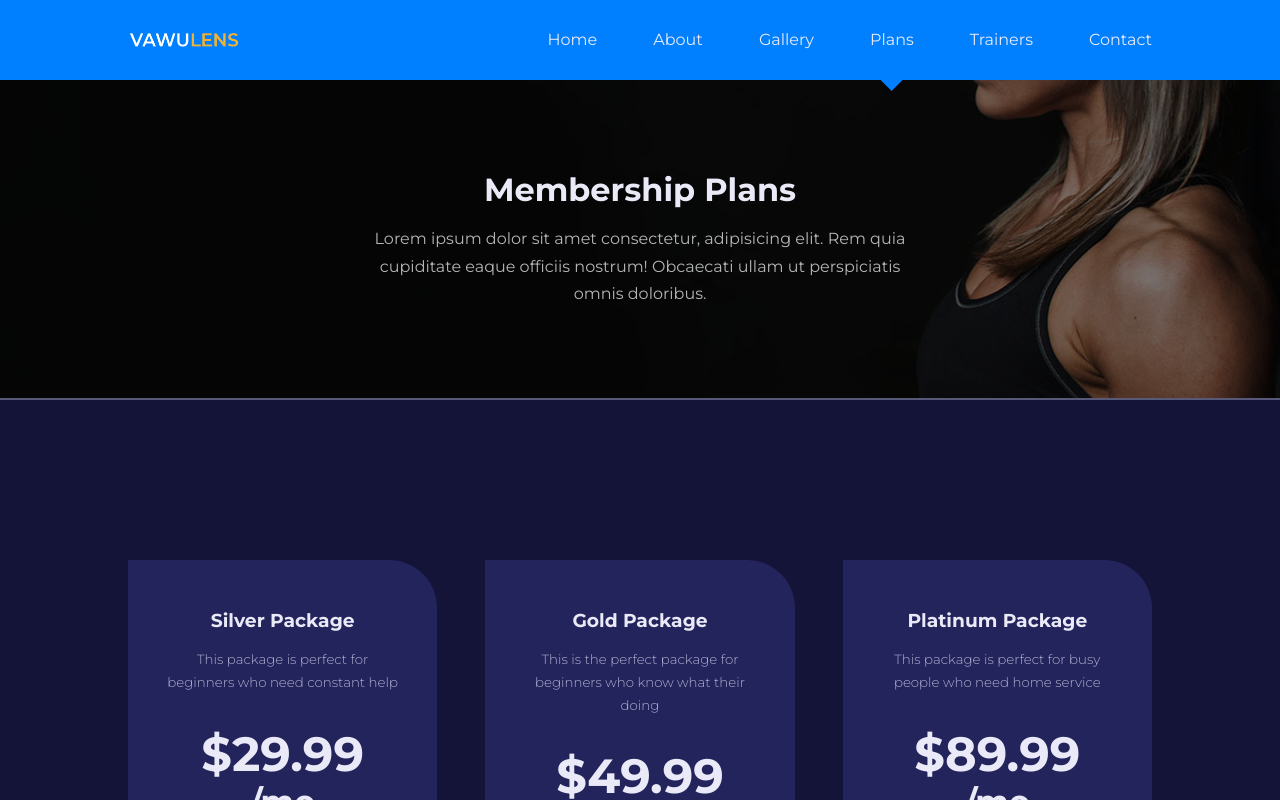
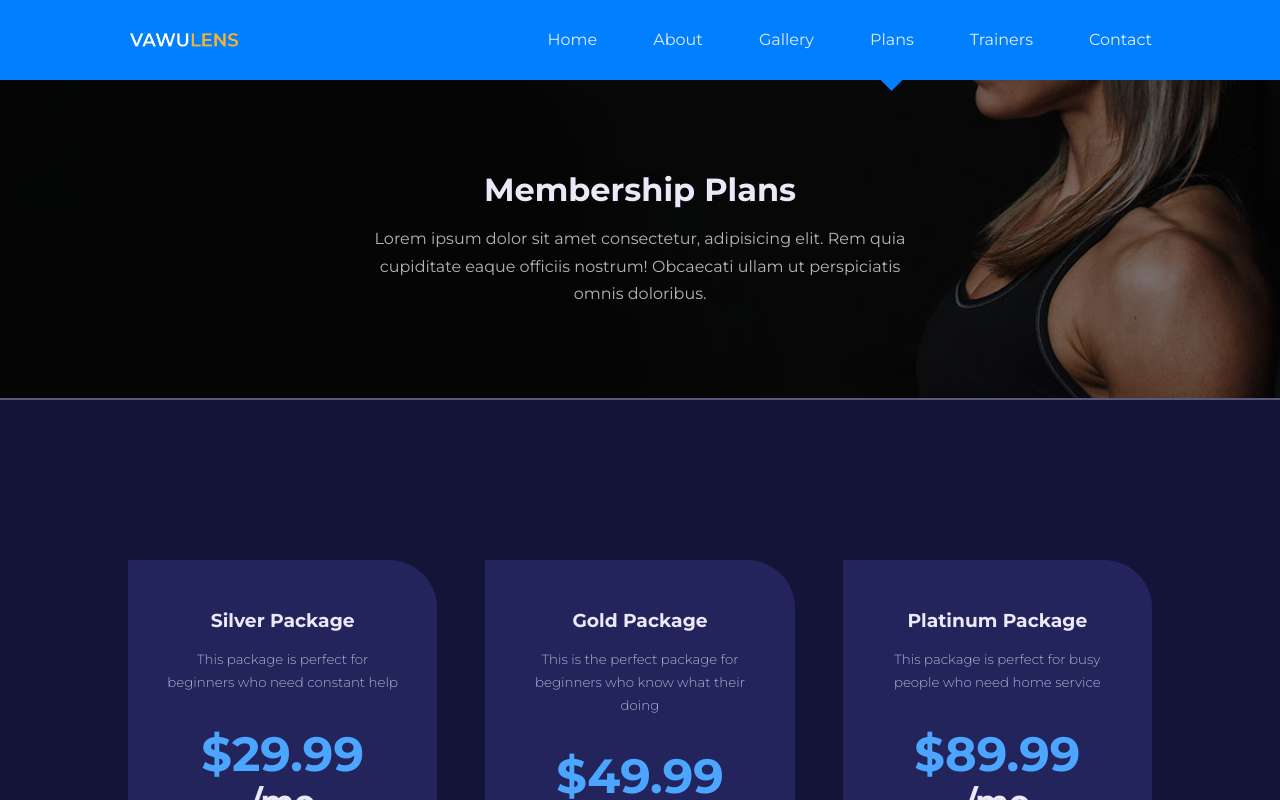
Before and after one commit to erickdc7/react-trainer-website, a React (Create React App) app: page /plans in a window 1280 px wide. Shown: the top 800 px of the page. Built offline with nearby package versions, Linux system fonts and the light colour scheme; the HTML template or start-up script is replaced by a standard one.

Commit message:
plan h1 styles added to plans.css

```diff
--- a/src/pages/plans/plans.css
+++ b/src/pages/plans/plans.css
@@ -11,3 +11,8 @@
 .plan small {
   margin-bottom: 2rem;
 }
+
+.plan h1 {
+  color: var(--color-primary-variant);
+  display: inline;
+}
```
